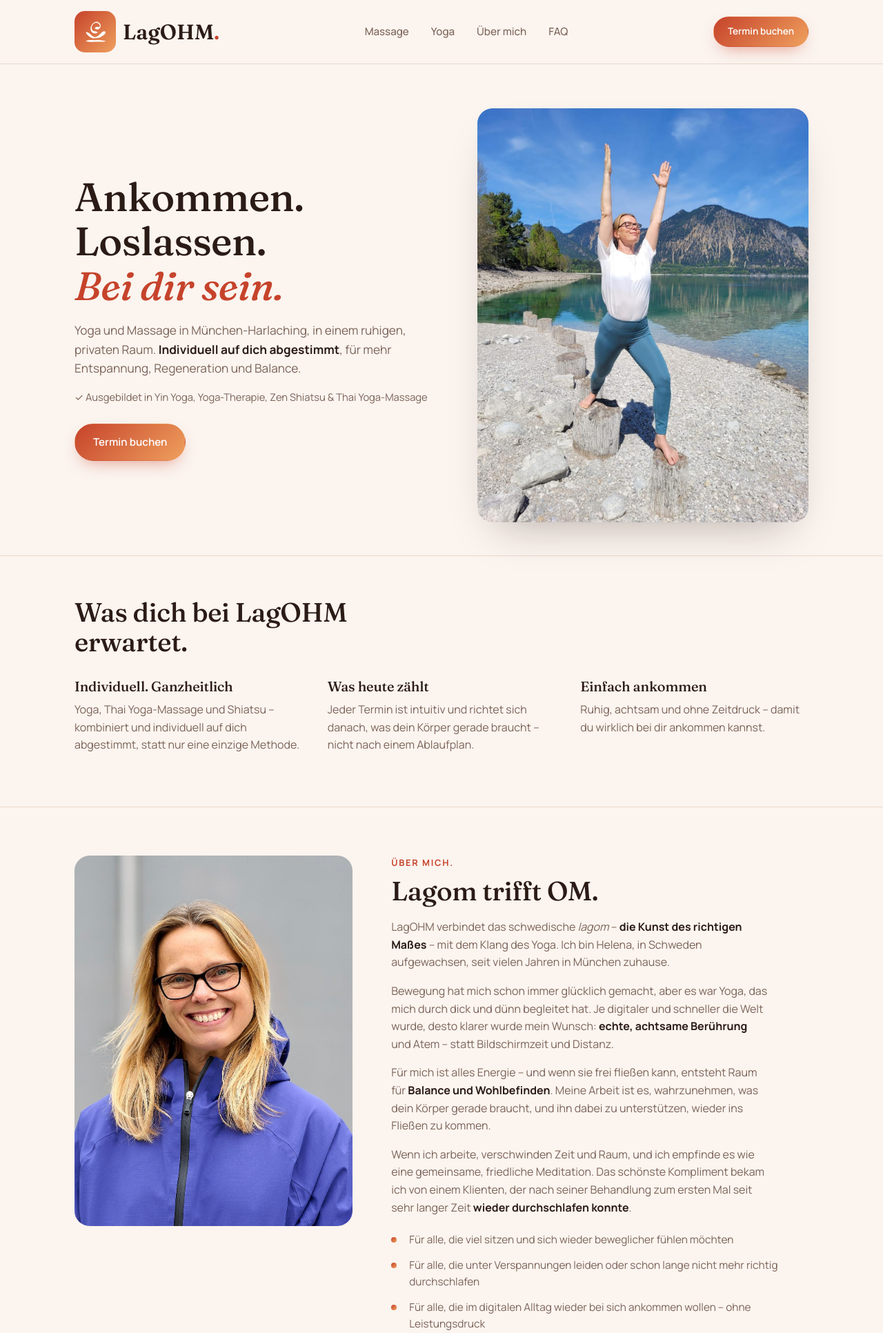
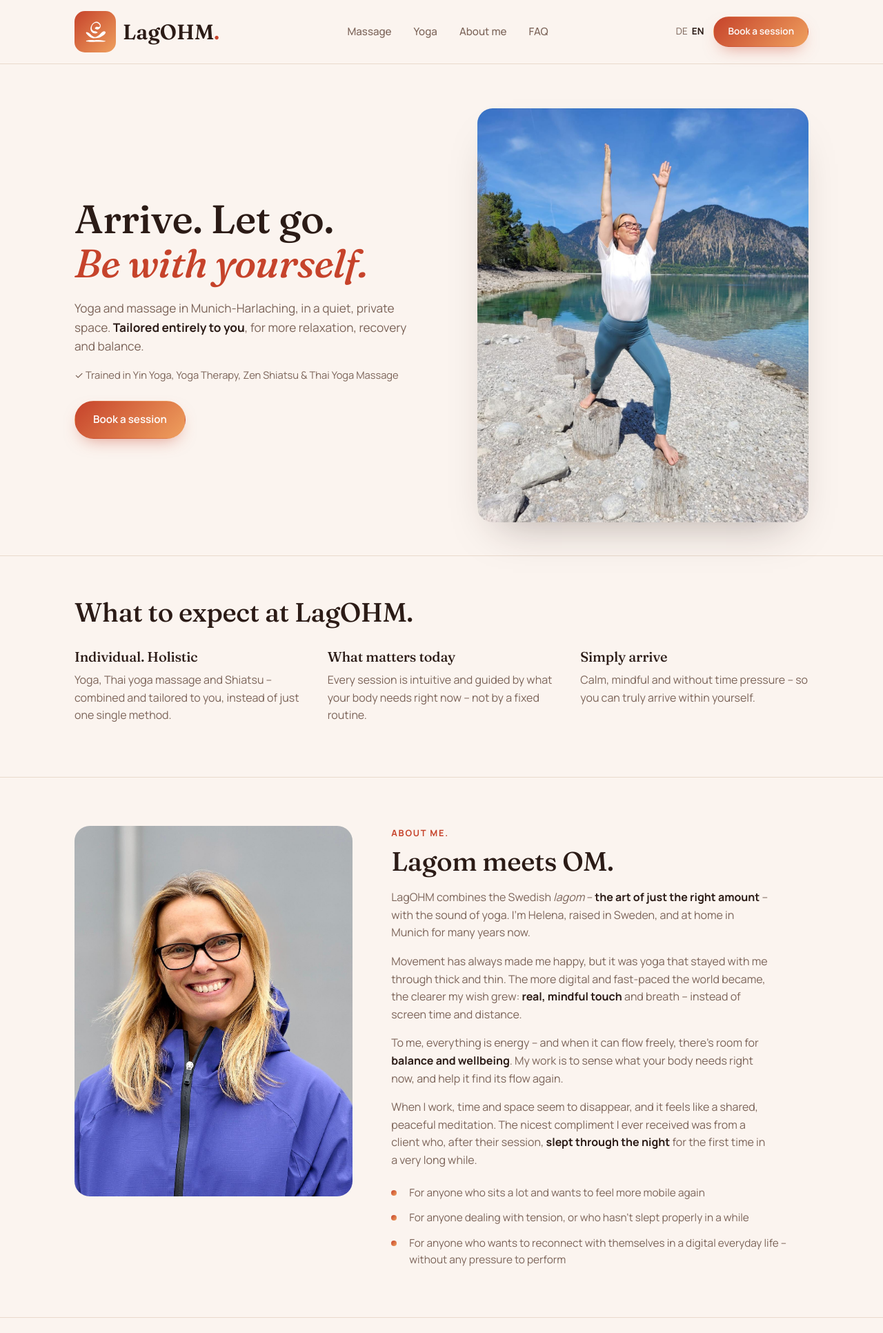
Before and after one commit to LagOHM/lagohm-website, a PHP site: page /en/index.html in a window 1280 px wide. Shown: the top 1932 px of the page at 69% size. Run offline with PHP 8.4, Linux system fonts and the light colour scheme.

Commit message:
Add full English site at /en/ with DE/EN language switcher
Complete translation of index.html (hero, principles, about-me,
massage/yoga service details, FAQ, footer) into en/index.html,
with asset paths adjusted for the subfolder. Legal pages stay
German-only (linked from the English footer with a (German)
note), matching common practice for a German sole proprietorship.

Co-Authored-By: Claude Sonnet 5 <noreply@anthropic.com>

```diff
--- a/css/style.css
+++ b/css/style.css
@@ -120,6 +120,10 @@ a{ color: inherit; text-decoration: none; }
 .main-nav a:hover{ color: var(--accent-1); }
 
 .header-cta{ display:flex; align-items:center; gap:14px; }
+.lang-switch{ display:flex; align-items:center; gap:6px; font-size:.85rem; }
+.lang-switch a{ color: var(--ink-soft); }
+.lang-switch a:hover{ color: var(--accent-1); }
+.lang-current{ font-weight:700; color: var(--ink); }
 .nav-toggle{
   display:none; flex-direction:column; gap:5px;
   background:none; border:none; cursor:pointer; padding:6px;
--- /dev/null
+++ b/en/index.html
@@ -0,0 +1,348 @@
+<!DOCTYPE html>
+<html lang="en">
+<head>
+<meta charset="UTF-8">
+<meta name="viewport" content="width=device-width, initial-scale=1.0">
+<title>LagOHM – Yoga &amp; Massage in Munich-Harlaching</title>
+<meta name="description" content="Yoga and massage in Munich-Harlaching. Yin Yoga, Yoga Therapy, Zen Shiatsu and Thai Yoga Massage with Helena – mindful, calm, all for you.">
+<link rel="icon" type="image/png" href="../images/logo.png">
+<link rel="preconnect" href="https://fonts.googleapis.com">
+<link rel="preconnect" href="https://fonts.gstatic.com" crossorigin>
+<link href="https://fonts.googleapis.com/css2?family=Fraunces:ital,opsz,wght@0,9..144,400;0,9..144,500;0,9..144,600;1,9..144,500&family=Manrope:wght@400;500;600;700&display=swap" rel="stylesheet">
+<link rel="stylesheet" href="../css/style.css">
+</head>
+<body>
+
+<header class="site-header">
+  <div class="wrap header-inner">
+    <a href="#top" class="brand">
+      <span class="brand-mark">
+        <img src="../images/icon-mark-white.svg" alt="LagOHM">
+      </span>
+      <span class="brand-name">LagOHM<span class="brand-dot">.</span></span>
+    </a>
+    <nav class="main-nav" id="main-nav">
+      <a href="#massage">Massage</a>
+      <a href="#yoga">Yoga</a>
+      <a href="#about-me">About me</a>
+      <a href="#faq">FAQ</a>
+    </nav>
+    <div class="header-cta">
+      <div class="lang-switch"><a href="../">DE</a><span class="lang-current">EN</span></div>
+      <a class="btn btn-primary btn-small" href="https://wa.me/4917696043066" target="_blank" rel="noopener">Book a session</a>
+      <button class="nav-toggle" id="nav-toggle" aria-label="Open menu" aria-expanded="false">
+        <span></span><span></span><span></span>
+      </button>
+    </div>
+  </div>
+</header>
+
+<main id="top">
+
+  <section class="hero">
+    <div class="wrap hero-grid">
+      <div class="hero-copy">
+        <h1>Arrive. Let go.<br><em>Be with yourself.</em></h1>
+        <p class="lede">Yoga and massage in Munich-Harlaching, in a quiet, private space. <strong>Tailored entirely to you</strong>, for more relaxation, recovery and balance.</p>
+        <p class="hero-check">✓ Trained in Yin Yoga, Yoga Therapy, Zen Shiatsu &amp; Thai Yoga Massage</p>
+        <a class="btn btn-primary" href="https://wa.me/4917696043066" target="_blank" rel="noopener">Book a session</a>
+      </div>
+      <div class="hero-media">
+        <img src="../images/helena-yoga.jpeg" alt="Helena in a yoga pose by the lake">
+      </div>
+    </div>
+  </section>
+
+  <section class="principles" id="philosophie">
+    <div class="wrap">
+      <h2>What to expect at LagOHM.</h2>
+      <div class="principle-grid">
+        <div class="principle">
+          <h3>Individual. Holistic</h3>
+          <p>Yoga, Thai yoga massage and Shiatsu – combined and tailored to you, instead of just one single method.</p>
+        </div>
+        <div class="principle">
+          <h3>What matters today</h3>
+          <p>Every session is intuitive and guided by what your body needs right now – not by a fixed routine.</p>
+        </div>
+        <div class="principle">
+          <h3>Simply arrive</h3>
+          <p>Calm, mindful and without time pressure – so you can truly arrive within yourself.</p>
+        </div>
+      </div>
+    </div>
+  </section>
+
+  <section class="about" id="about-me">
+    <div class="wrap about-grid">
+      <div class="about-media">
+        <img src="../images/helena-portrait.jpeg" alt="Portrait of Helena">
+      </div>
+      <div class="about-copy">
+        <span class="eyebrow">About me.</span>
+        <h2>Lagom meets OM.</h2>
+        <p>LagOHM combines the Swedish <em>lagom</em> – <strong>the art of just the right amount</strong> – with the sound of yoga. I'm Helena, raised in Sweden, and at home in Munich for many years now.</p>
+        <p>Movement has always made me happy, but it was yoga that stayed with me through thick and thin. The more digital and fast-paced the world became, the clearer my wish grew: <strong>real, mindful touch</strong> and breath – instead of screen time and distance.</p>
+        <p>To me, everything is energy – and when it can flow freely, there's room for <strong>balance and wellbeing</strong>. My work is to sense what your body needs right now, and help it find its flow again.</p>
+        <p>When I work, time and space seem to disappear, and it feels like a shared, peaceful meditation. The nicest compliment I ever received was from a client who, after their session, <strong>slept through the night</strong> for the first time in a very long while.</p>
+
+        <ul class="who-list">
+          <li>For anyone who sits a lot and wants to feel more mobile again</li>
+          <li>For anyone dealing with tension, or who hasn't slept properly in a while</li>
+          <li>For anyone who wants to reconnect with themselves in a digital everyday life – without any pressure to perform</li>
+        </ul>
+      </div>
+    </div>
+  </section>
+
+  <section class="service-detail" id="massage">
+    <div class="wrap service-detail-grid">
+      <div class="service-detail-copy">
+        <span class="eyebrow">Offer · Massage</span>
+        <h2>Massage – arrive &amp; let go</h2>
+        <p class="lede">Mindful bodywork drawing on Thai yoga massage, Shiatsu and other techniques – at its core, it's less about the muscles than about your <strong>nervous system</strong>: gentle touch, calm breath and a steady rhythm help you arrive fully back in yourself. Tense muscles benefit too – but the focus is pure deep relaxation: <strong>pausing</strong>, recharging, simply being.</p>
+
+        <img class="service-detail-photo" src="../images/helena-massage-action.jpg" alt="Helena giving a Thai yoga massage outdoors">
+
+        <div class="technique-list">
+          <div class="technique">
+            <h4>How a session unfolds</h4>
+            <p>You stay fully clothed and lie on a soft mat on the floor. Gentle stretches, flowing movements, targeted pressure and touch come together into a treatment tailored entirely to you.</p>
+          </div>
+          <div class="technique">
+            <h4>No fixed routine</h4>
+            <p>I sense, listen, and follow what your body and your current state need. That's what makes each massage intuitive – and different every time.</p>
+          </div>
+          <div class="technique">
+            <h4>At the centre: deep relaxation</h4>
+            <p>A letting go on both a physical and mental level, creating space for recovery, calm and renewed balance.</p>
+          </div>
+        </div>
+      </div>
+
+      <aside class="service-panel">
+        <div class="service-panel-icon-badge">
+          <img class="service-panel-icon" src="../images/icon-massage-white.svg" alt="">
+        </div>
+        <div class="service-panel-time">90 minutes</div>
+        <div class="service-panel-price">120&nbsp;€</div>
+        <a class="btn btn-primary" href="https://wa.me/4917696043066" target="_blank" rel="noopener">Book a session</a>
+        <p class="service-panel-note">Also available as a house call, on request.</p>
+      </aside>
+    </div>
+  </section>
+
+  <section class="service-detail service-detail--alt" id="yoga">
+    <div class="wrap service-detail-grid">
+      <aside class="service-panel">
+        <div class="service-panel-icon-badge">
+          <img class="service-panel-icon" src="../images/icon-yoga-white.svg" alt="">
+        </div>
+        <div class="service-panel-time">75 minutes</div>
+        <div class="service-panel-price">60&nbsp;€</div>
+        <a class="btn btn-primary" href="https://wa.me/4917696043066" target="_blank" rel="noopener">Book a session</a>
+        <p class="service-panel-note">Also available as a house call, on request.</p>
+      </aside>
+
+      <div class="service-detail-copy">
+        <span class="eyebrow">Offer · Yoga</span>
+        <h2>Yoga – all for you</h2>
+        <p class="lede">Individual <strong>one-on-one sessions</strong>, tailored to your body, your needs and what you need right now. No pressure to perform – just room to truly arrive within yourself.</p>
+
+        <div class="technique-list">
+          <div class="technique">
+            <h4>Yin Yoga &amp; a Yoga Therapy Approach</h4>
+            <p>My focus is on calm Yin Yoga and a yoga therapy approach. Breath, mindful movement, longer-held positions and individual adjustments help you become more aware of your body, release tension and come to rest.</p>
+          </div>
+          <div class="technique">
+            <h4>Individual Yoga Instruction</h4>
+            <p>Every session grows out of what you bring with you. Depending on what's needed, gentle mobilisation, stability, mobility, and elements of Hatha and Vinyasa flow in.</p>
+          </div>
+        </div>
+      </div>
+    </div>
+  </section>
+
+  <section class="services-cta-section" id="buchen">
+    <div class="wrap">
+      <h2 class="center">Ready to book your session?</h2>
+      <div class="services-cta">
+        <a class="btn btn-primary" href="https://wa.me/4917696043066" target="_blank" rel="noopener">Book via WhatsApp</a>
+        <a class="btn btn-ghost" href="https://www.instagram.com/lagohm_yoga_massage/" target="_blank" rel="noopener">Or message me on Instagram</a>
+      </div>
+    </div>
+  </section>
+
+  <section class="info-strip">
+    <div class="wrap info-strip-inner">
+      <img class="info-strip-logo" src="../images/logo-white.svg" alt="LagOHM Yoga &amp; Massage">
+      <p class="info-strip-lagom">Not too much, not too little. Simply LagOHM.</p>
+      <p><strong>Munich-Harlaching</strong> · Appointments by arrangement</p>
+    </div>
+  </section>
+
+  <section class="faq" id="faq">
+    <div class="wrap">
+      <span class="eyebrow center">Questions.</span>
+      <h2 class="center">Good to know.</h2>
+
+      <div class="accordion">
+        <div class="accordion-item">
+          <button class="accordion-trigger" aria-expanded="false">
+            <span>Where do sessions take place?</span><span class="accordion-icon">+</span>
+          </button>
+          <div class="accordion-panel" hidden>
+            <p>In a private space in Munich-Harlaching. You'll receive the exact address once your session is confirmed.</p>
+          </div>
+        </div>
+        <div class="accordion-item">
+          <button class="accordion-trigger" aria-expanded="false">
+            <span>Do you also offer house calls?</span><span class="accordion-icon">+</span>
+          </button>
+          <div class="accordion-panel" hidden>
+            <p>On request, I'm happy to come to you, in and around Munich. Just send me a quick message about where you'd like me to come, and we'll see together if it works.</p>
+          </div>
+        </div>
+        <div class="accordion-item">
+          <button class="accordion-trigger" aria-expanded="false">
+            <span>What should I wear?</span><span class="accordion-icon">+</span>
+          </button>
+          <div class="accordion-panel" hidden>
+            <p>Comfortable, soft clothing that lets you move and stretch freely – yoga wear, for example. For the massage, you stay fully dressed; no oil is used.</p>
+          </div>
+        </div>
+        <div class="accordion-item">
+          <button class="accordion-trigger" aria-expanded="false">
+            <span>How does a massage session unfold?</span><span class="accordion-icon">+</span>
+          </button>
+          <div class="accordion-panel" hidden>
+            <p>We start with a short chat about how you're doing right now. Then I sense what you need in the moment and combine gentle stretches, flowing movements, pressure and mindful touch – individually, without a fixed routine.</p>
+          </div>
+        </div>
+        <div class="accordion-item">
+          <button class="accordion-trigger" aria-expanded="false">
+            <span>Do I need to do anything during the massage?</span><span class="accordion-icon">+</span>
+          </button>
+          <div class="accordion-panel" hidden>
+            <p>No. You get to simply let go – I guide your body through the movements and stretches while you stay completely passive. Unlike yoga, there's nothing you need to do yourself.</p>
+          </div>
+        </div>
+        <div class="accordion-item">
+          <button class="accordion-trigger" aria-expanded="false">
+            <span>Is the massage painful?</span><span class="accordion-icon">+</span>
+          </button>
+          <div class="accordion-panel" hidden>
+            <p>No, it shouldn't hurt. Some stretches or pressure techniques can feel intense or unfamiliar – which is why I always adjust the intensity and range of movement to you. Just let me know any time if something feels like too much.</p>
+          </div>
+        </div>
+        <div class="accordion-item">
+          <button class="accordion-trigger" aria-expanded="false">
+            <span>Do I need to be flexible?</span><span class="accordion-icon">+</span>
+          </button>
+          <div class="accordion-panel" hidden>
+            <p>Not at all. The stretches and movements are adapted to your body – you don't need to be able to do anything or perform in any way.</p>
+          </div>
+        </div>
+        <div class="accordion-item">
+          <button class="accordion-trigger" aria-expanded="false">
+            <span>What's the difference to a classic massage?</span><span class="accordion-icon">+</span>
+          </button>
+          <div class="accordion-panel" hidden>
+            <p>With me, you won't be lying on a massage table or oiled up. The treatment happens fully clothed on a mat and combines pressure, stretching, movement and touch – elements from Thai yoga massage, Shiatsu and my own yoga practice flow together as needed.</p>
+          </div>
+        </div>
+        <div class="accordion-item">
+          <button class="accordion-trigger" aria-expanded="false">
+            <span>What should I keep in mind before the massage?</span><span class="accordion-icon">+</span>
+          </button>
+          <div class="accordion-panel" hidden>
+            <p>If possible, avoid coming right after a big meal, and wear comfortable clothing. If you currently have pain, an injury or a health condition, please let me know beforehand – for some conditions, it's best to check with a doctor first whether a massage is suitable.</p>
+          </div>
+        </div>
+        <div class="accordion-item">
+          <button class="accordion-trigger" aria-expanded="false">
+            <span>What does it feel like?</span><span class="accordion-icon">+</span>
+          </button>
+          <div class="accordion-panel" hidden>
+            <p>Calm, warm, and unhurried. The pressure is guided by what you're feeling in the moment – not by a fixed routine. If anything doesn't feel right, just say so, any time.</p>
+          </div>
+        </div>
+        <div class="accordion-item">
+          <button class="accordion-trigger" aria-expanded="false">
+            <span>What languages are sessions available in?</span><span class="accordion-icon">+</span>
+          </button>
+          <div class="accordion-panel" hidden>
+            <p>In German, English or Swedish – whichever you prefer.</p>
+          </div>
+        </div>
+        <div class="accordion-item">
+          <button class="accordion-trigger" aria-expanded="false">
+            <span>How do I pay?</span><span class="accordion-icon">+</span>
+          </button>
+          <div class="accordion-panel" hidden>
+            <p>Cash or bank transfer, either on the spot or shortly after your session.</p>
+          </div>
+        </div>
+        <div class="accordion-item">
+          <button class="accordion-trigger" aria-expanded="false">
+            <span>Is this a medical treatment?</span><span class="accordion-icon">+</span>
+          </button>
+          <div class="accordion-panel" hidden>
+            <p>No. Yoga and massage at LagOHM are mindful bodywork and do not replace medical or therapeutic treatment.</p>
+          </div>
+        </div>
+        <div class="accordion-item">
+          <button class="accordion-trigger" aria-expanded="false">
+            <span>What are the professional boundaries?</span><span class="accordion-icon">+</span>
+          </button>
+          <div class="accordion-panel" hidden>
+            <p>Every session is strictly professional and serves solely your relaxation, recovery and wellbeing – nothing more, nothing less.</p>
+          </div>
+        </div>
+      </div>
+    </div>
+  </section>
+
+</main>
+
+<footer class="site-footer">
+  <div class="wrap footer-inner">
+    <div class="footer-brand">
+      <div class="footer-brand-mark">
+        <span class="brand-mark">
+          <img src="../images/icon-mark-white.svg" alt="">
+        </span>
+        <span class="brand-name">LagOHM<span class="brand-dot">.</span></span>
+      </div>
+      <p>Yoga &amp; Massage in Munich-Harlaching.</p>
+      <div class="footer-social">
+        <a href="https://www.instagram.com/lagohm_yoga_massage/" target="_blank" rel="noopener" aria-label="Instagram">
+          <svg width="20" height="20" viewBox="0 0 24 24" fill="none" stroke="currentColor" stroke-width="1.6"><rect x="3" y="3" width="18" height="18" rx="5"/><circle cx="12" cy="12" r="4"/><circle cx="17.2" cy="6.8" r="1"/></svg>
+        </a>
+        <a href="https://wa.me/4917696043066" target="_blank" rel="noopener" aria-label="WhatsApp">
+          <svg width="20" height="20" viewBox="0 0 24 24" fill="none" stroke="currentColor" stroke-width="1.6"><path d="M20 12a8 8 0 1 1-3.6-6.7"/><path d="M20 12c0-4.4-3.6-8-8-8"/><path d="M8.5 9.5c0 3.5 2.5 6 6 6l1.2-2s2 1 2.3 1.2c.2 2-1.5 3.3-3.5 3.3-4.4 0-9-4.6-9-9 0-2 1.3-3.7 3.3-3.5.2.3 1.2 2.3 1.2 2.3z"/></svg>
+        </a>
+      </div>
+    </div>
+    <div class="footer-col">
+      <span class="footer-heading">Page</span>
+      <a href="#massage">Massage</a>
+      <a href="#yoga">Yoga</a>
+      <a href="#about-me">About me</a>
+      <a href="#faq">FAQ</a>
+    </div>
+    <div class="footer-col">
+      <span class="footer-heading">Legal</span>
+      <a href="../impressum.html">Legal notice (German)</a>
+      <a href="../datenschutz.html">Privacy policy (German)</a>
+    </div>
+  </div>
+  <div class="wrap footer-bottom">
+    <span>© 2026 LagOHM</span>
+    <span>This is not a medical treatment.</span>
+  </div>
+</footer>
+
+<script src="../js/script.js"></script>
+</body>
+</html>
--- a/index.html
+++ b/index.html
@@ -28,6 +28,7 @@
       <a href="#faq">FAQ</a>
     </nav>
     <div class="header-cta">
+      <div class="lang-switch"><span class="lang-current">DE</span><a href="en/">EN</a></div>
       <a class="btn btn-primary btn-small" href="https://wa.me/4917696043066" target="_blank" rel="noopener">Termin buchen</a>
       <button class="nav-toggle" id="nav-toggle" aria-label="Menü öffnen" aria-expanded="false">
         <span></span><span></span><span></span>
```
